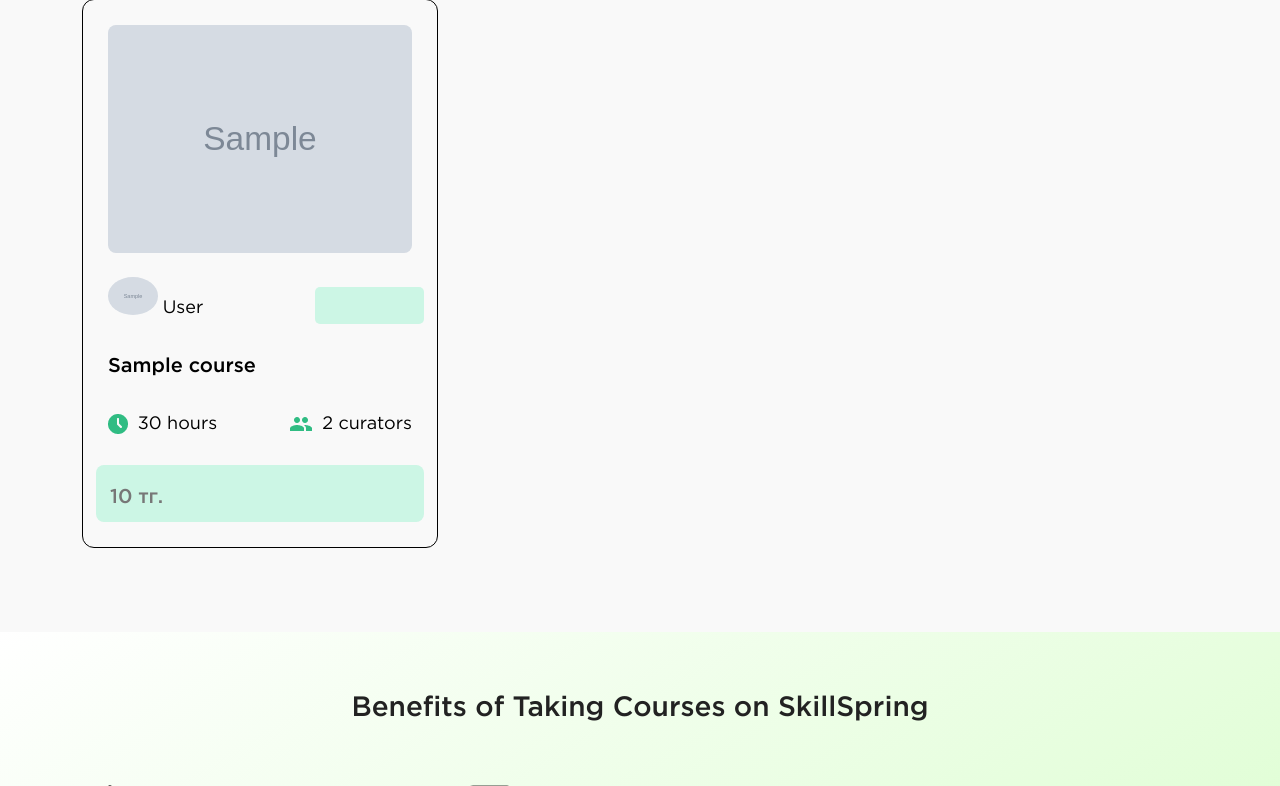
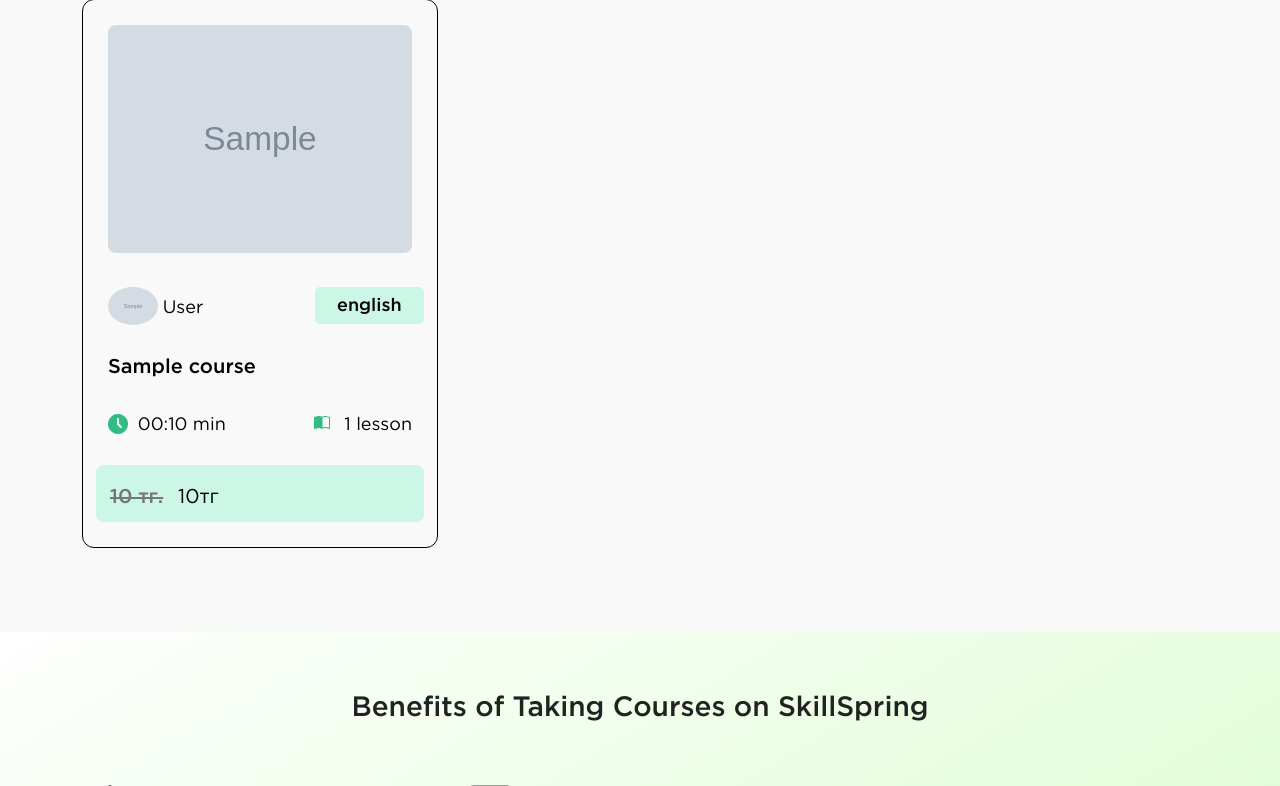
Before and after one commit to itsuldana/site, a Django app: page / in a window 1280 px wide. Shown: the part 1385-2171 px from the top of the page. Run offline with Django 4.2, Linux system fonts and the light colour scheme; a user stored in the database is signed in; tables that the repository leaves empty hold one stand-in row (values such as "Sample post"); grey boxes marked "Sample" are stand-in pictures; parts of the project's set-up code (start-up, migrations or seed data) failed here and were passed over; some libraries are stand-ins or nearby versions.

Commit message:
доработана карточка курса

```diff
--- a/source/static/css/new_style.css
+++ b/source/static/css/new_style.css
@@ -180,6 +180,10 @@ body {
     margin-left: 6px !important;
 }
 
+.ml-10 {
+    margin-left: 10px;
+}
+
 .ml-15 {
     margin-left: 15px;
 }
@@ -320,6 +324,7 @@ body {
     border-radius: 12px;
     border: 1px solid black;
     padding: 25px;
+    height: 100%;
 }
 
 .course-image {
@@ -327,10 +332,24 @@ body {
     width: 100%;
 }
 
+.text-line-through {
+    text-decoration: line-through;
+}
+
+.course-language-text {
+    padding-top: 3px;
+    font-weight: 500;
+}
+
+.display-inline-block {
+    display: inline-block;
+}
+
 .teacher-course-image {
     max-height: 50px !important;
     max-width: 50px !important;
     border-radius: 50%;
+    margin-top: 10px;
 }
 
 .text-near-icon {
--- a/source/webapp/templates/course/course_list_main_page.html
+++ b/source/webapp/templates/course/course_list_main_page.html
@@ -5,6 +5,7 @@
     <div class="row">
         {% for course in courses %}
             <div class="col-12 col-md-6 col-lg-4 mb-24">
+                <a href="{% url 'course_detail' course.id %}">
                     <div class="course-card">
 
                         <img class="img-fluid course-image" src="{{ course.image.url }}" alt="{{ course.title }}">
@@ -20,8 +21,26 @@
                                 </p>
                             </div>
                             <div class="col-4 category-div mt-10">
-                            <p class="font-18 regular black-text text-align-center">
-
+                                <p class="font-18 regular black-text text-align-center course-language-text">
+                                    {% if course.language == 'RU' %}
+                                        {% if request.LANGUAGE_CODE == 'en' %}
+                                            russian
+                                        {% else %}
+                                            русский
+                                        {% endif %}
+                                    {% elif course.language == 'EN' %}
+                                        {% if request.LANGUAGE_CODE == 'en' %}
+                                            english
+                                        {% else %}
+                                            английский
+                                        {% endif %}
+                                    {% else %}
+                                        {% if request.LANGUAGE_CODE == 'en' %}
+                                            not defined
+                                        {% else %}
+                                            не определен
+                                        {% endif %}
+                                    {% endif %}
                                 </p>
                             </div>
 
@@ -36,14 +55,38 @@
                             <div class="col-6">
                                 <img src="{% static 'new_img/Vector.png' %}" alt="Часы" class="mt--3">
                                 <p class="font-18 regular black-text inline-block text-near-icon">
-                                {% trans '30 hours' %}
+                                    {{ course.total_duration }}
                                 </p>
                             </div>
 
                             <div class="col-6 text-align-right">
-                            <img src="{% static 'new_img/Vector2.png' %}" alt="Часы" class="mt--3">
+                                <svg xmlns="http://www.w3.org/2000/svg" width="20" height="20" fill="currentColor"
+                                     class="bi bi-book-half" viewBox="0 0 20 20" style="color: #30bc83;">
+                                    <path d="M8.5 2.687c.654-.689 1.782-.886 3.112-.752 1.234.124 2.503.523 3.388.893v9.923c-.918-.35-2.107-.692-3.287-.81-1.094-.111-2.278-.039-3.213.492zM8 1.783C7.015.936 5.587.81 4.287.94c-1.514.153-3.042.672-3.994 1.105A.5.5 0 0 0 0 2.5v11a.5.5 0 0 0 .707.455c.882-.4 2.303-.881 3.68-1.02 1.409-.142 2.59.087 3.223.877a.5.5 0 0 0 .78 0c.633-.79 1.814-1.019 3.222-.877 1.378.139 2.8.62 3.681 1.02A.5.5 0 0 0 16 13.5v-11a.5.5 0 0 0-.293-.455c-.952-.433-2.48-.952-3.994-1.105C10.413.809 8.985.936 8 1.783"/>
+                                </svg>
                                 <p class="font-18 regular black-text inline-block text-near-icon">
-                                {% trans '2 curators' %}
+                                    {% if  course.lesson_total > 1 and course.lesson_total <= 4 %}
+                                        {{ course.lesson_total }}
+                                        {% if request.LANGUAGE_CODE == 'en' %}
+                                            lessons
+                                        {% else %}
+                                            урока
+                                        {% endif %}
+                                    {% elif course.lesson_total > 4 or course.lesson_total == 0 %}
+                                        {{ course.lesson_total }}
+                                        {% if request.LANGUAGE_CODE == 'en' %}
+                                            lessons
+                                        {% else %}
+                                            уроков
+                                        {% endif %}
+                                    {% else %}
+                                        {{ course.lesson_total }}
+                                        {% if request.LANGUAGE_CODE == 'en' %}
+                                            lesson
+                                        {% else %}
+                                            урок
+                                        {% endif %}
+                                    {% endif %}
                                 </p>
                             </div>
                         </div>
@@ -51,19 +94,26 @@
                         <div class="row mt-24">
                             <div class="col-12 rating-div">
                                 <div class="row">
-                                <div class="col-6">
-                                    <p class="font-20 medium">
+                                    <div class="col-12">
+                                        {% if price_with_discount_exists == 'Yes' %}
+                                            <p class="font-20 medium display-inline-block text-line-through">
                                                 {{ course.price|floatformat:0 }} тг.
                                             </p>
-                                </div>
-                                <div class="col-6 text-align-right">
-
+                                            <p class="font-20 display-inline-block text-black ml-10">
+                                                {{ course.price_with_discount }}тг
+                                            </p>
+                                        {% else %}
+                                            <p class="font-20 medium">
+                                                {{ course.price|floatformat:0 }} тг
+                                            </p>
+                                        {% endif %}
                                     </div>
                                 </div>
                             </div>
                         </div>
 
                     </div>
+                </a>
             </div>
         {% endfor %}
     </div>
--- a/source/webapp/views/index.py
+++ b/source/webapp/views/index.py
@@ -1,6 +1,6 @@
 from itertools import zip_longest
-
-from django.db.models import Q
+from decimal import Decimal, ROUND_HALF_UP
+from django.db.models import Q, Count, Sum
 from django.utils import translation
 from django.views.generic import ListView
 
@@ -21,6 +21,38 @@ class MainView(ListView):
     paginate_by = 6
     paginate_orphans = 1
 
+    def get_queryset(self):
+        courses = Course.objects.annotate(lesson_total=Count('modules__lessons'))
+
+        price_with_discount_exists = 'No'
+
+        for course in courses:
+            lesson_stats = course.modules.aggregate(
+                total_lessons=Count('lessons'),
+                total_duration=Sum('lessons__duration')
+            )
+
+            total_duration = lesson_stats['total_duration'] or 0
+
+            hours, remainder = divmod(total_duration, 3600)
+            minutes, seconds = divmod(remainder, 60)
+            course.total_duration = f"{hours:02}:{minutes:02}:{seconds:02}" if hours else f"{minutes:02}:{seconds:02} min"
+
+            if self.request.user.is_authenticated:
+                user_discount = self.request.user.get_user_discount()  # Например, 20 для 20%
+                discounted_price = course.price * (Decimal(100 - user_discount) / Decimal(100))
+
+                # Округляем до целого числа
+                purchase_amount = discounted_price.quantize(Decimal('1'), rounding=ROUND_HALF_UP)
+
+                course.price_with_discount = purchase_amount
+
+                price_with_discount_exists = 'Yes'
+
+        self.price_with_discount_exists = price_with_discount_exists
+
+        return courses
+
     def get_context_data(self, **kwargs):
         context = super().get_context_data(**kwargs)
 
@@ -39,6 +71,8 @@ class MainView(ListView):
         context['current_lang'] = translation.get_language()
 
         context['tags'] = chunked_tags
+
+        context['price_with_discount_exists'] = self.price_with_discount_exists
 
         return context
 
@@ -62,5 +96,36 @@ def filter_courses(request):
     # Сортировка по дате
     courses = courses.order_by('-created_at')
 
-    html = render_to_string('course/course_list_main_page.html', {'courses': courses})
+    courses = courses.annotate(lesson_total=Count('modules__lessons'))
+
+    price_with_discount_exists = 'No'
+
+    for course in courses:
+        lesson_stats = course.modules.aggregate(
+            total_lessons=Count('lessons'),
+            total_duration=Sum('lessons__duration')
+        )
+
+        total_duration = lesson_stats['total_duration'] or 0
+
+        hours, remainder = divmod(total_duration, 3600)
+        minutes, seconds = divmod(remainder, 60)
+        course.total_duration = f"{hours:02}:{minutes:02}:{seconds:02}" if hours else f"{minutes:02}:{seconds:02} min"
+
+
+        if request.user.is_authenticated:
+            user_discount = request.user.get_user_discount()  # Например, 20 для 20%
+            discounted_price = course.price * (Decimal(100 - user_discount) / Decimal(100))
+
+            # Округляем до целого числа
+            purchase_amount = discounted_price.quantize(Decimal('1'), rounding=ROUND_HALF_UP)
+
+            course.price_with_discount = purchase_amount
+
+            price_with_discount_exists = 'Yes'
+
+    html = render_to_string('course/course_list_main_page.html', {
+        'courses': courses,
+        'price_with_discount_exists': price_with_discount_exists,
+    })
     return HttpResponse(html)
```
Lines whose indentation alone changed are shown as unchanged.
